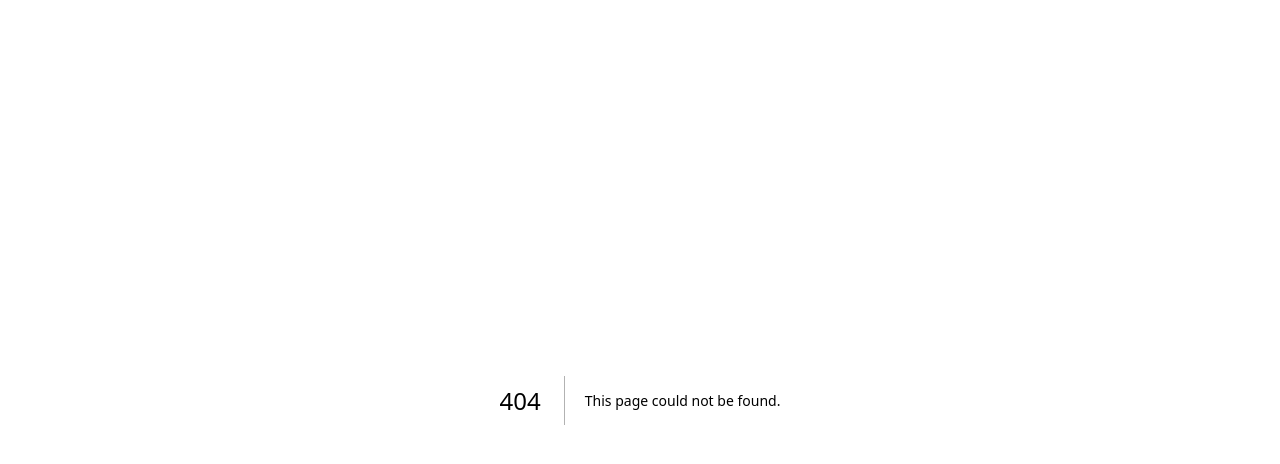
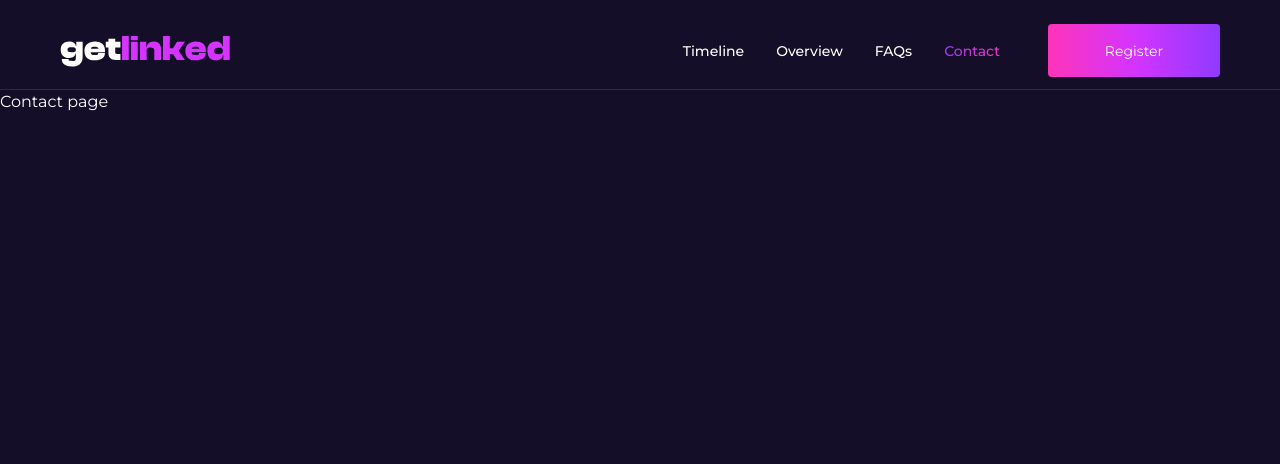
Before and after one commit to Nkiriobasi/getlinked, a Next.js app: page /contact in a window 1280 px wide. Before the commit this address had no page. Shown: the top 464 px of the page. Built offline with nearby package versions, Linux system fonts and the light colour scheme.

Commit message:
project layouts and components

```diff
--- /dev/null
+++ b/app/(routes)/contact/page.tsx
@@ -0,0 +1,9 @@
+import React from 'react'
+
+const Contact = () => {
+  return (
+    <div>Contact page</div>
+  )
+}
+
+export default Contact
--- /dev/null
+++ b/app/components/button/button.tsx
@@ -0,0 +1,20 @@
+
+
+interface ButtonType {
+  label: string
+  onClick?: () => void
+}
+
+const Button: React.FC<ButtonType> = ({ label, onClick }) => {
+  return (
+    <button
+      onClick={onClick}
+      className={`w-[172px] h-[53px] text-center
+      text-sm button-gradient rounded hover:opacity-80 duration-200`}
+    >
+      {label}
+    </button>
+  );
+};
+
+export default Button;
--- /dev/null
+++ b/app/components/hamburgerMenu/hamburgerMenu.tsx
@@ -0,0 +1,28 @@
+"use client";
+
+import React, { useContext } from 'react';
+import Image from 'next/image';
+import { VisibilityContext } from '@/app/context/visibility.context';
+import HamburgerOpen from '@/public/hamburger-open.svg'
+
+
+const Menu = () => {
+    const { setMobileIsActive } = useContext(VisibilityContext);
+
+  return (
+    <>
+        <div className="flex content-center items-center">
+            <div className="inline-block">
+                <span
+                    onClick={() => setMobileIsActive(true)}
+                    className="inline-flex items-center cursor-pointer hover:opacity-60 bg-inherit"
+                >
+                    <Image src={HamburgerOpen} alt='Menu' />
+                </span>
+            </div>
+        </div>
+    </>
+  )
+}
+
+export default Menu
--- /dev/null
+++ b/app/components/logo/logo.tsx
@@ -0,0 +1,17 @@
+"use client"
+
+import Image from "next/image";
+import Link from "next/link";
+import getlinkedLogo from "@/public/getlinked.svg"
+
+const Logo = () => {
+  return (
+    <div className="extraSizeMd:w-auto w-[120px] h-full flex flex-row items-center justify-center">
+        <Link href={'/'} className="inline-block">
+            <Image src={getlinkedLogo} alt="logo" />
+        </Link>
+    </div>
+  )
+}
+
+export default Logo
--- /dev/null
+++ b/app/components/navlinks/navlinks.constant.ts
@@ -0,0 +1,18 @@
+export const NAVLINKS = [
+  {
+    text: 'Timeline',
+    href: '/#timeline'
+  },
+  {
+    text: 'Overview',
+    href: '/#overview'
+  },
+  {
+    text: 'FAQs',
+    href: '/#faqs'
+  },
+  {
+    text: 'Contact',
+    href: '/contact'
+  },
+]
--- /dev/null
+++ b/app/components/navlinks/navlinks.tsx
@@ -0,0 +1,46 @@
+'use client'
+
+import { NAVLINKS } from "./navlinks.constant";
+import { usePathname } from 'next/navigation';
+import Link from "next/link";
+import Button from "../button/button";
+
+const Navlinks = () => {
+    const pathname = usePathname();
+
+  return (
+    <nav className="extraSizeMd:max-w-[716px] max-w-full w-auto h-full flex extraSizeMd:flex-row flex-col items-center content-center">
+        <ul
+            className={`w-full extraSizeMd:px-0 xs:px-10 px-4 extraSizeMd:pt-0 pt-10 h-full flex extraSizeMd:flex-row
+            flex-col sm:items-center items-start relative`}
+        >
+            {NAVLINKS.map(({text, href}, index) => {
+                const isActive = pathname.startsWith(href)
+
+                return (
+                    <li
+                        key={index}
+                        className={`w-auto h-full flex extraSizeMd:flex-row flex-col items-center
+                        content-center text-sm font-medium relative py-4 extraSizeMd:px-4 px-0
+                        ${isActive
+                            ? 'text-transparent bg-clip-text bg-gradient-to-r from-purpleBlue to-shadePink'
+                            : 'text-white hover:opacity-60 duration-200'} `}
+                    >
+                        <Link
+                            href={`${href}`}
+                        >
+                            {text}
+                        </Link>
+                    </li>
+                )
+            })}
+
+            <span className="w-auto extraSizeMd:ml-8 ml-0 extraSizeMd:mt-0 mt-4">
+                <Button label="Register" />
+            </span>
+        </ul>
+    </nav>
+  )
+}
+
+export default Navlinks
--- a/app/layout.tsx
+++ b/app/layout.tsx
@@ -1,8 +1,12 @@
 import './globals.css'
 import type { Metadata } from 'next'
-import { Inter } from 'next/font/google'
+import { Montserrat } from 'next/font/google'
+import Navbar from './layouts/navbar/navbar'
+import Footer from './layouts/footer/footer'
+import { VisibilityContextProvider } from './context/visibility.context'
+import MobileViewPopup from './layouts/mobileViewPopup/mobileViewPopup'
 
-const inter = Inter({ subsets: ['latin'] })
+const montserrat = Montserrat({ subsets: ['latin'] })
 
 export const metadata: Metadata = {
   title: 'getlinked',
@@ -16,7 +20,14 @@ export default function RootLayout({
 }) {
   return (
     <html lang="en">
-      <body className={inter.className}>{children}</body>
+      <body className={montserrat.className}>
+        <VisibilityContextProvider>
+          <Navbar />
+          {children}
+          <MobileViewPopup />
+          {/* <Footer /> */}
+        </VisibilityContextProvider>
+      </body>
     </html>
   )
 }
--- /dev/null
+++ b/app/layouts/footer/footer.tsx
@@ -0,0 +1,9 @@
+
+
+const Footer = () => {
+  return (
+    <footer>footer</footer>
+  )
+}
+
+export default Footer
--- /dev/null
+++ b/app/layouts/mobileViewPopup/mobileViewPopup.tsx
@@ -0,0 +1,55 @@
+"use client";
+
+import React, { useContext } from "react";
+import Image from 'next/image';
+import { VisibilityContext } from "@/app/context/visibility.context";
+import HamburgerClose from "@/public/hamburger-close.svg";
+import Navlinks from "@/app/components/navlinks/navlinks";
+
+
+const MobileViewPopup = () => {
+    const { mobileIsActive, setMobileIsActive } = useContext(VisibilityContext);
+
+  return (
+    <>
+        <div className={`mobile_popup ${mobileIsActive ? 'mobile_popup_active' : 'mobile_popup_inactive'}`}>
+            {/* MOBILE POPUP OVERLAY */}
+            <div
+                onClick={() => setMobileIsActive(false)}
+                className="opacity-[1] cursor-pointer bg-[#00000066] fixed top-0 right-0 left-0 bottom-0 transition-opacity"
+            ></div>
+
+            <div
+                className={`bg-primary opacity-[1] translate-x-0 w-full max-w-[80%] top-0 right-0 bottom-0 fixed shadow-sm
+                flex flex-col transition-transform text-white overflow-y-auto overflow-x-hidden h-[492px]`}
+            >
+                <div className="flex min-h-[60px] justify-end items-end pt-2 pb-3 pl-2 sm:pr-[60px] pr-4">
+                    <button
+                        className={`h-[24px] w-full flex justify-end items-center bg-transparent cursor-pointer hover:opacity-60`}
+                    >
+                        <span className="w-[19px] block">
+                            <span
+                                className={`flex items-center justify-center rounded-full p-[5px]
+                                bg-gradient-to-r from-purpleBlue to-shadePink`}
+                            >
+                                <span
+                                    onClick={() => setMobileIsActive(false)}
+                                    className="block bg-transparent"
+                                >
+                                    <Image src={HamburgerClose} alt='Menu' />
+                                </span>
+                            </span>
+                        </span>
+                    </button>
+                </div>
+
+                <div className="block">
+                    <Navlinks />
+                </div>
+            </div>
+      </div>
+    </>
+  )
+}
+
+export default MobileViewPopup;
--- /dev/null
+++ b/app/layouts/navbar/navbar.tsx
@@ -0,0 +1,39 @@
+import Navlinks from "@/app/components/navlinks/navlinks";
+import Logo from "@/app/components/logo/logo";
+import Menu from "@/app/components/hamburgerMenu/hamburgerMenu";
+
+
+const Navbar = () => {
+
+  return (
+    <div className="w-full h-full sticky top-0 z-[2023]">
+        <div className="extraSizeMd:block hidden">
+            <div
+                className={`w-full h-[90px] border-b border-[HSL(0,_0%,_18%)] border-solid
+                flex items-end pt-2 pb-3 lg:px-[60px] px-4 relative`}
+            >
+                <div className="w-full h-auto flex flex-row items-center justify-between">
+                    <Logo />
+
+                    <Navlinks />
+                </div>
+            </div>
+        </div>
+
+        <div className="extraSizeMd:hidden block">
+            <div
+                className={`w-full h-[60px] border-b border-[HSL(0,_0%,_18%)] border-solid
+                flex items-end pt-2 pb-3 sm:px-[60px] px-4 relative`}
+            >
+                <div className="w-full h-auto flex flex-row items-center justify-between">
+                    <Logo />
+
+                    <Menu />
+                </div>
+            </div>
+        </div>
+    </div>
+  )
+}
+
+export default Navbar
```
Also changed, not shown: app/(routes)/page.tsx (renamed from app/page.tsx).
